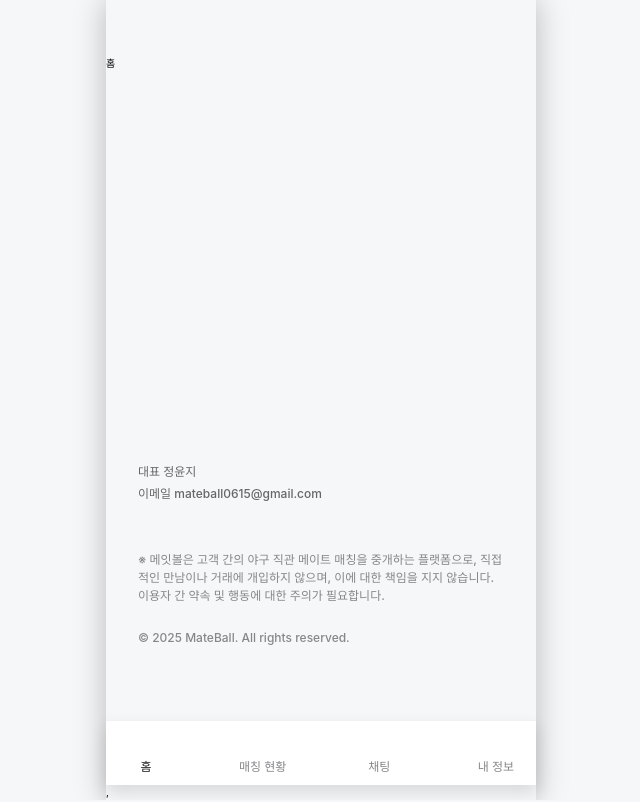
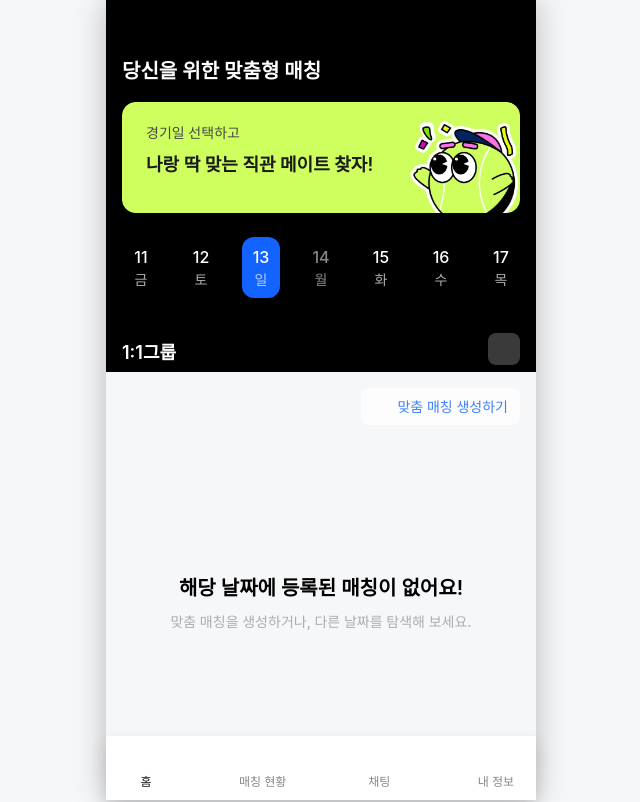
Before and after one commit to MATEBALL/MATEBALL-CLIENT, a React (Vite) app: page / in a window 1280 px wide. Shown: the top 802 px of the page, without its empty margins (319-959 px from the left). Built offline with nearby package versions, Linux system fonts and the light colour scheme; no server answers; a web font is replaced by a local one.

Commit message:
feat: home 페이지 기본 뷰 구현(#83)

```diff
--- /dev/null
+++ b/src/pages/home/components/home-calendar-tap.tsx
@@ -0,0 +1,35 @@
+import { getInitialSelectedDate } from '@components/calendar/utils/date-grid';
+import WeekCalendar from '@components/calendar/week-calendar';
+import Icon from '@components/icon/icon';
+import { addDays } from 'date-fns';
+import { useState } from 'react';
+
+const HomeCalendarTap = () => {
+  const entryDate = new Date();
+  const initialSelectedDate = getInitialSelectedDate(entryDate);
+  const [selectedDate, setSelectedDate] = useState(initialSelectedDate);
+  const [baseWeekDate, setBaseWeekDate] = useState(addDays(initialSelectedDate, -2));
+
+  return (
+    <div className="sticky top-[5.6rem] right-0 z-10 bg-black px-[1.6rem] pt-[2.4rem]">
+      <WeekCalendar
+        baseDate={baseWeekDate}
+        value={selectedDate}
+        onChange={(date) => {
+          setSelectedDate(date);
+        }}
+      />
+      <div className="mt-[3.5rem] flex justify-between">
+        <div className="subhead_18_sb flex py-[0.6rem] text-white">
+          <div>1:1</div>
+          <div>그룹</div>
+        </div>
+        <div className="h-[3.2rem] w-[3.2rem] flex-col-center rounded-[8px] bg-gray-900">
+          <Icon name="ic-calendar" size={2.4} className=" text-white" />
+        </div>
+      </div>
+    </div>
+  );
+};
+
+export default HomeCalendarTap;
--- /dev/null
+++ b/src/pages/home/components/home-card-list.tsx
@@ -0,0 +1,17 @@
+import ButtonCreate from '@components/button/button-create/button-create';
+import EmptyState from '@components/ui/empty-state';
+
+const HomeCardList = () => {
+  return (
+    <div className="p-[1.6rem]">
+      <ButtonCreate label="맞춤 매칭 생성하기" className="ml-auto" />
+      <EmptyState
+        className="mt-[4rem]"
+        text="해당 날짜에 등록된 매칭이 없어요!"
+        subText="맞춤 매칭을 생성하거나, 다른 날짜를 탐색해 보세요. "
+      />
+    </div>
+  );
+};
+
+export default HomeCardList;
--- /dev/null
+++ b/src/pages/home/components/home-top-content.tsx
@@ -0,0 +1,16 @@
+import CardBanner from '@components/card/banner-card/banner-card';
+
+const HomeTopContent = () => {
+  return (
+    <div className="bg-black">
+      <div className="px-[1.6rem]">
+        <h1 className="head_20_sb mb-[1.6rem] self-start bg-black text-white">
+          당신을 위한 맞춤형 매칭
+        </h1>
+        <CardBanner subText="경기일 선택하고" text="나랑 딱 맞는 직관 메이트 찾자!" />
+      </div>
+    </div>
+  );
+};
+
+export default HomeTopContent;
--- a/src/pages/home/home.tsx
+++ b/src/pages/home/home.tsx
@@ -1,5 +1,15 @@
+import HomeCalendarTap from '@pages/home/components/home-calendar-tap';
+import HomeCardList from '@pages/home/components/home-card-list';
+import HomeTopContent from '@pages/home/components/home-top-content';
+
 const Home = () => {
-  return <div>홈</div>;
+  return (
+    <div className="pb-[5.6rem]">
+      <HomeTopContent />
+      <HomeCalendarTap />
+      <HomeCardList />
+    </div>
+  );
 };
 
 export default Home;
--- a/src/shared/components/card/banner-card/banner-card.tsx
+++ b/src/shared/components/card/banner-card/banner-card.tsx
@@ -3,11 +3,12 @@ import BannerImg from '/images/card_banner_img.webp';
 interface CardBannerProps {
   text: string;
   subText?: string;
+  className?: string;
 }
 
-const BannerCard = ({ text, subText }: CardBannerProps) => {
+const BannerCard = ({ text, subText, className }: CardBannerProps) => {
   return (
-    <div className="relative w-[34.3rem]">
+    <div className={`relative w-full ${className}`}>
       <img src={BannerImg} alt="홈배너" className="w-full" />
       <div className="absolute inset-0 flex-col gap-[0.8rem] py-[2rem] pl-[2.4rem]">
         <p className="cap_14_m text-gray-800">{subText}</p>
--- a/src/shared/components/header/header.tsx
+++ b/src/shared/components/header/header.tsx
@@ -1,4 +1,5 @@
 import { getHeaderContent } from '@components/header/utils/get-header';
+import { ROUTES } from '@routes/routes-config';
 import { useLocation, useNavigate } from 'react-router-dom';
 
 const Header = () => {
@@ -6,9 +7,12 @@ const Header = () => {
   const location = useLocation();
   const urlParams = new URLSearchParams(location.search);
   const isFail = urlParams.has('fail');
+  const isHome = location.pathname === ROUTES.HOME;
 
   return (
-    <header className="h-[5.6rem] py-[1.55rem] pl-[2rem]">
+    <header
+      className={`sticky top-0 z-20 h-[5.6rem] py-[1.55rem] pl-[2rem] transition-colors duration-200 ${isHome ? 'bg-black' : 'none'} `}
+    >
       {getHeaderContent(location.pathname, isFail, navigate)}
     </header>
   );
--- /dev/null
+++ b/src/shared/components/ui/empty-state.tsx
@@ -0,0 +1,22 @@
+import Icon from '@components/icon/icon';
+import { cn } from '@libs/cn';
+
+interface EmptyStateProps {
+  text: string;
+  subText?: string;
+  className?: string;
+}
+
+const EmptyState = ({ text, subText, className }: EmptyStateProps) => {
+  return (
+    <div className={cn('mt-[2.4rem] flex-col-center', className)}>
+      <Icon name="graphic-empty" size={8.4} />
+      <div className="text-center">
+        <h3 className="head_20_sb mt-[2.4rem]">{text}</h3>
+        <p className="cap_14_m mt-[0.8rem] text-gray-500">{subText}</p>
+      </div>
+    </div>
+  );
+};
+
+export default EmptyState;
```
Also changed, not shown: src/shared/assets/svgs/graphic-empty.svg (added).
